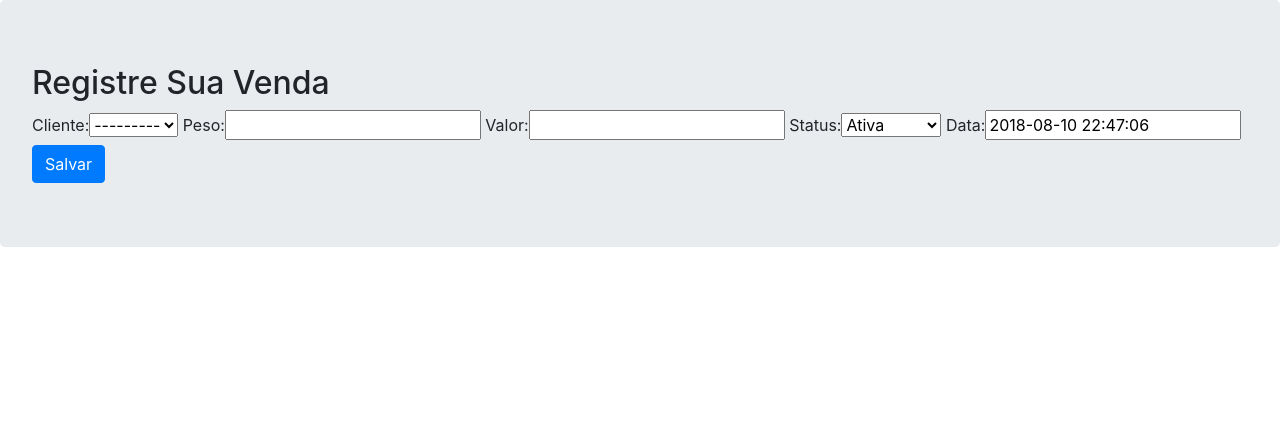
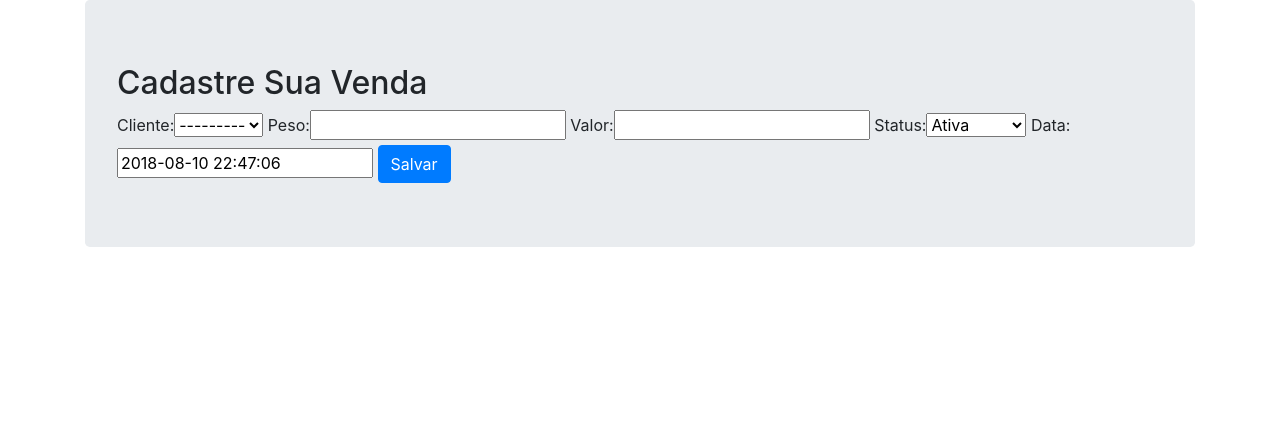
Before and after one commit to Augusto94/gestao-vendas, a Django app: page /vendas/nova-venda/ in a window 1280 px wide. Shown: the part 56-502 px from the top of the page. Run offline with Django 3.2, Linux system fonts and the light colour scheme; the visitor is signed in with stand-in values (Sample User, id 1); data that the repository does not hold is empty; some libraries are stand-ins or nearby versions.

Commit message:
Adiciona cadastro de vendas e listagem de todas vendas

```diff
--- a/gestao_vendas/vendas/models.py
+++ b/gestao_vendas/vendas/models.py
@@ -1,6 +1,7 @@
 from django.db import models
-from datetime import datetime
+from datetime import datetime, timedelta
 import django
+import pytz
 
 # Create your models here.
 class Cliente(models.Model):
@@ -15,7 +16,7 @@ class Cliente(models.Model):
 
 
 class Venda(models.Model):
-    data = models.DateTimeField(default=django.utils.timezone.now(), blank=True)
+    data = models.DateTimeField(default=datetime.now(tz=pytz.timezone('America/Sao_Paulo')), blank=True)
     peso = models.IntegerField(blank=True)
 
     ATIVA = 'ATIVA'
@@ -35,4 +36,8 @@ class Venda(models.Model):
     cliente = models.ForeignKey(Cliente, on_delete=models.PROTECT)
 
     def __str__(self):
-        return self.cliente.apelido + " " + str(self.data)
+        return (self.cliente.apelido +
+               " " +
+               str((self.data - timedelta(minutes=3*60)).date()) +
+               " " +
+               str((self.data - timedelta(minutes=3*60)).time()))
--- a/gestao_vendas/vendas/templates/venda_form.html
+++ b/gestao_vendas/vendas/templates/venda_form.html
@@ -2,9 +2,9 @@
 {% load bootstrap %}
 
 {% block content %}
-<div class="content">
+<div class="container">
     <div class="jumbotron">
-        <h2>Registre Sua Venda</h2>
+        <h2>Cadastre Sua Venda</h2>
         <form method="POST" enctype="multipart/form-data">
             {% csrf_token %}
             {{ form|bootstrap }}
--- a/gestao_vendas/vendas/templates/vendas.html
+++ b/gestao_vendas/vendas/templates/vendas.html
@@ -18,7 +18,7 @@
                     <div class="dropdown-menu">
                         <a class="dropdown-item" href="{% url 'nova_venda' %}">Adiconar Venda</a>
                         <a class="dropdown-item" href="#">Listar Vendas Ativas</a>
-                        <a class="dropdown-item" href="#">Listar Todas as Vendas</a>
+                        <a class="dropdown-item" href="{% url 'all_vendas' %}">Listar Todas as Vendas</a>
                         <div class="dropdown-divider"></div>
                         <a class="dropdown-item" href="#">Gerar Cálculo das Vendas Ativas</a>
                     </div>
--- a/gestao_vendas/vendas/urls.py
+++ b/gestao_vendas/vendas/urls.py
@@ -1,8 +1,9 @@
 from django.contrib import admin
 from django.urls import path
-from .views import vendas, novaVenda
+from .views import vendas, novaVenda, listVendas
 
 urlpatterns = [
     path('', vendas, name='vendas'),
-    path('nova-venda/', novaVenda, name='nova_venda')
+    path('nova-venda/', novaVenda, name='nova_venda'),
+    path('lista-vendas/', listVendas, name='all_vendas'),
 ]
--- a/gestao_vendas/vendas/views.py
+++ b/gestao_vendas/vendas/views.py
@@ -1,6 +1,7 @@
 from django.shortcuts import render, redirect
 from django.contrib.auth.decorators import login_required
 from .forms import VendaForm
+from .models import Venda
 
 # Create your views here.
 @login_required
@@ -8,6 +9,7 @@ def vendas(request):
     return render(request, 'vendas.html')
 
 
+@login_required
 def novaVenda(request):
     form = VendaForm(request.POST or None)
     if form.is_valid():
@@ -15,3 +17,9 @@ def novaVenda(request):
         return redirect('vendas')
 
     return render(request, 'venda_form.html', {'form': form})
+
+
+@login_required
+def listVendas(request):
+    vendas = Venda.objects.all()
+    return render(request, 'all_vendas.html', {'vendas': vendas})
```
